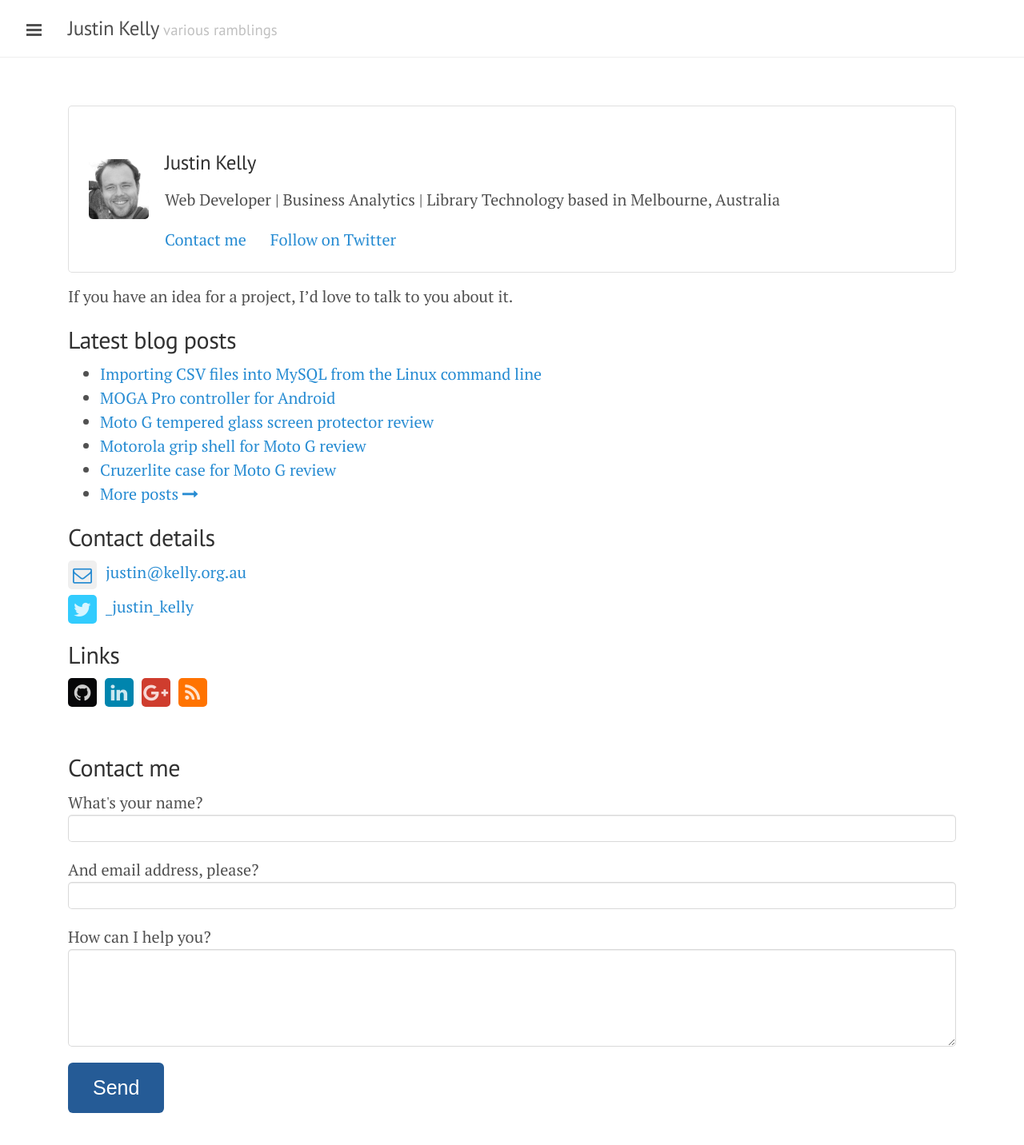
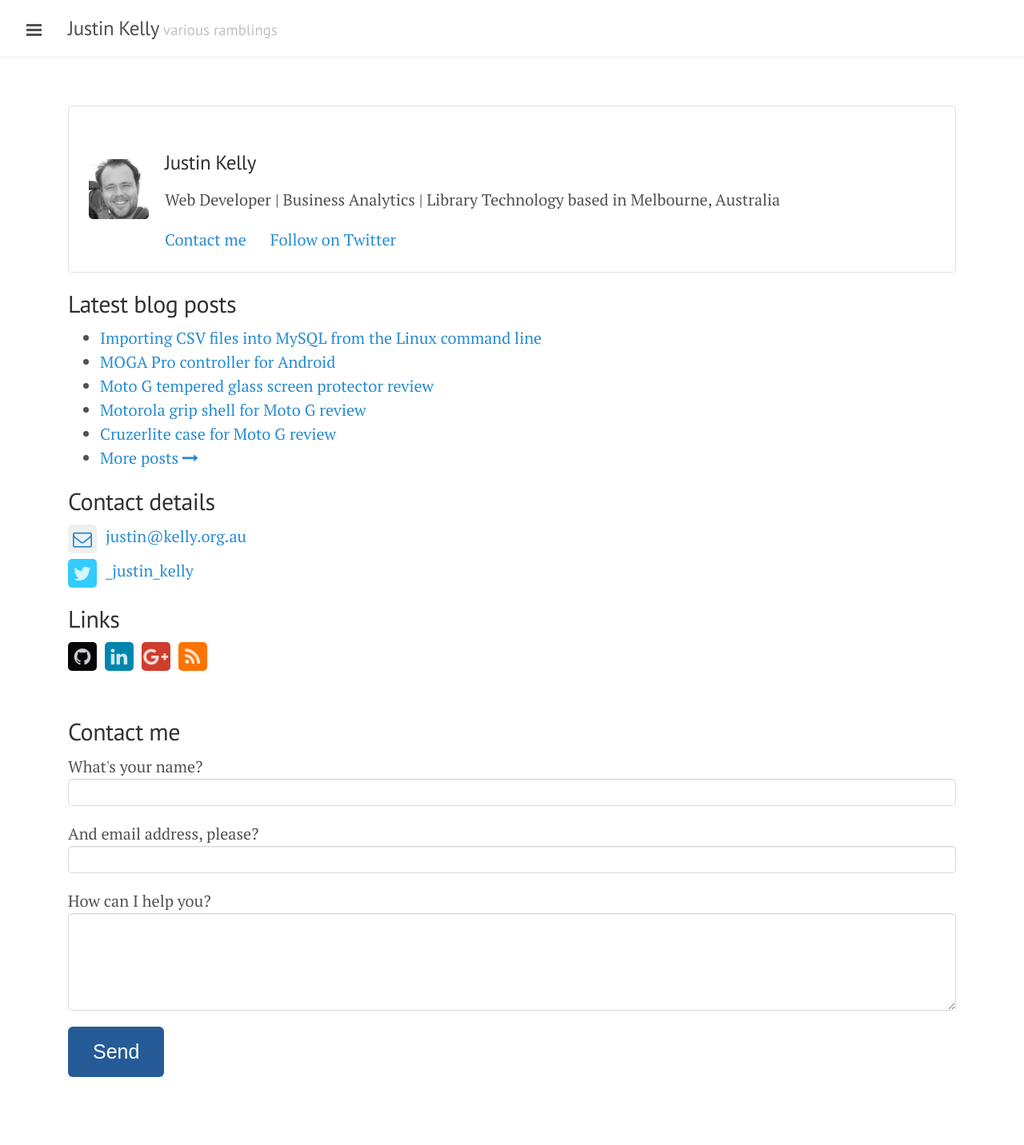
Before and after one commit to justinkelly/justinkelly.github.io, a Jekyll site: the page built from about/index.markdown, in a window 1280 px wide. Shown: the whole page at 80% size. Built offline with Jekyll 4.4.1, drawn with Linux system fonts in a browser that asks for light colours; nearby versions of some CDN libraries; after the commit the page ends 1387 px from its top, so only the background shows below that.

Commit message:
Update index.markdown

```diff
--- a/about/index.markdown
+++ b/about/index.markdown
@@ -4,8 +4,6 @@ title: About me
 published: true
 ---
 {% include author.html %}
-
-If you have an idea for a project, I'd love to talk to you about it.
 
 ## Latest blog posts
 
```
